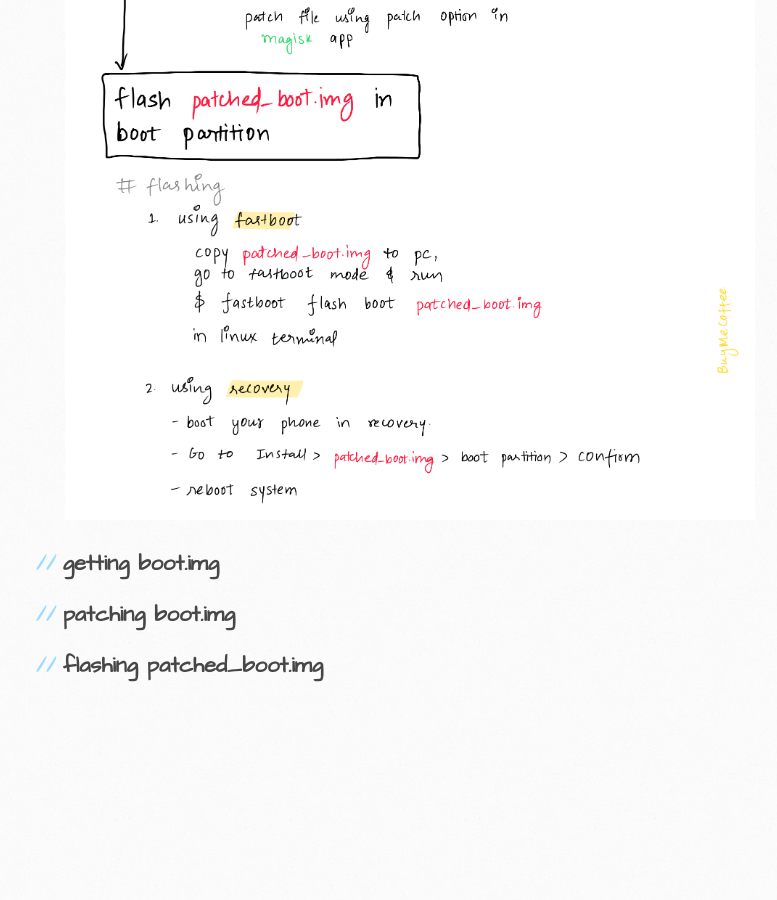
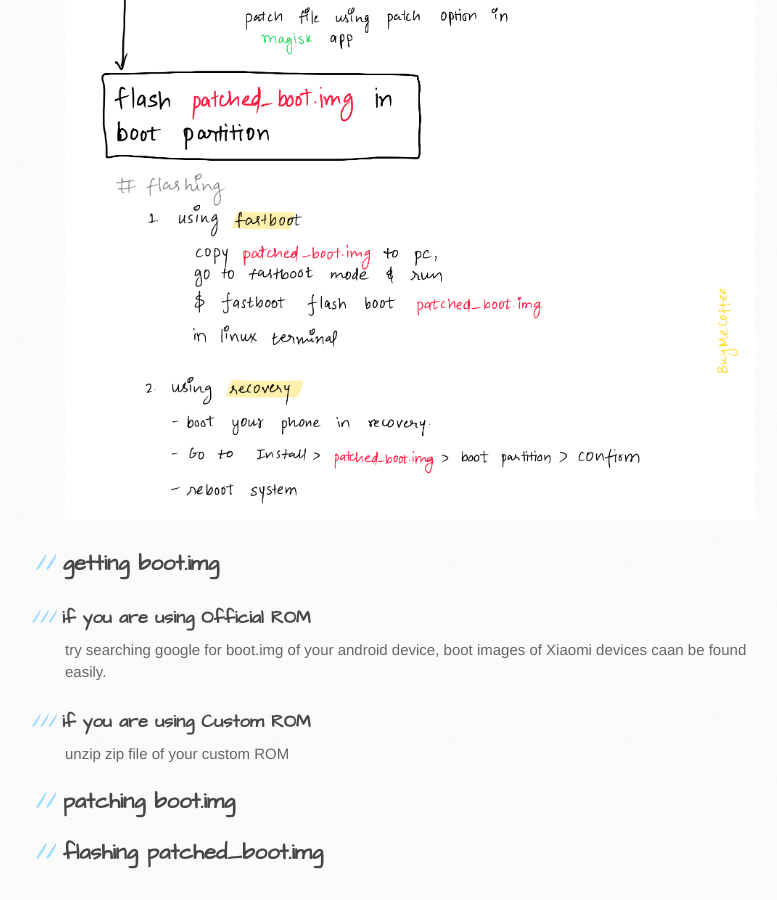
Before and after one commit to jayam04/jympatel.github.io, a Jekyll site: the page built from posts/22.07.22-rooting_android_phone/info.md, in a window 1280 px wide and 900 px high, scrolled down 734 px. Shown: the whole window, without its empty margins (105-882 px from the left). Built offline with Jekyll 4.4.1, drawn with Linux system fonts in a browser that asks for light colours; our own code applies the rules of GitHub Pages for plain Markdown files; the repository's description, which GitHub fills in, is left out; before the commit the page ends 1447 px from its top, so only the background shows below that.

```diff
--- a/_includes/head-custom.html
+++ b/_includes/head-custom.html
@@ -1,4 +1,4 @@
-<!-- custom head snippets-->
+<!-- CUSTOM HEAD SNIPPETS -->
 
 <!-- Google Analytics tracker script -->
 <script async src="https://www.googletagmanager.com/gtag/js?id=G-74D7LE7BC6"></script>
--- a/_layouts/default.html
+++ b/_layouts/default.html
@@ -16,9 +16,6 @@
 
     {% include head-custom.html %}
 
-    <!-- Google Adsense -->
-    <script async src="https://pagead2.googlesyndication.com/pagead/js/adsbygoogle.js?client=ca-pub-7149106175236966"
-    crossorigin="anonymous"></script>
   </head>
 
   <body>
--- a/posts/22.07.22-rooting_android_phone/info.md
+++ b/posts/22.07.22-rooting_android_phone/info.md
@@ -8,6 +8,12 @@ favicon: /data/oshelp.ico
 
 ## getting boot.img
 
+### if you are using Official ROM
+try searching google for boot.img of your android device, boot images of Xiaomi devices caan be found easily.
+
+### if you are using Custom ROM
+unzip zip file of your custom ROM
+
 ## patching boot.img
 
 ## flashing patched_boot.img
```
Also changed, not shown: other parts of _includes/head-custom.html (+5 -1 lines), index.md (+3 -1 lines), data/codewm.ico (added), data/oshelp.ico.
